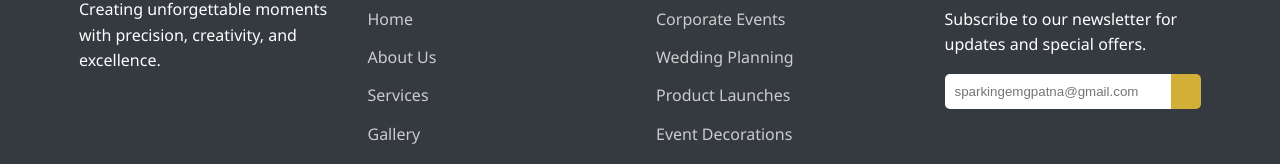
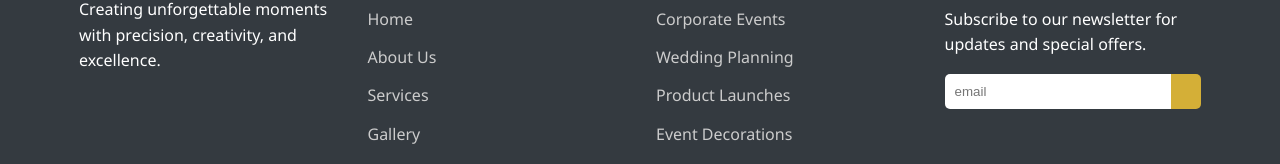
Before and after one commit to sdm420420/sparkingeventmanagement, a plain HTML site: page index.html in a window 1280 px wide. Shown: the part 7385-7549 px from the top of the page. Drawn offline with Linux system fonts and the light colour scheme.

Commit message:
Update index.html

```diff
--- a/index.html
+++ b/index.html
@@ -1216,7 +1216,7 @@ html {
                     <h3>Subscribe</h3>
                     <p>Subscribe to our newsletter for updates and special offers.</p>
                     <form class="newsletter-form">
-                        <input type="email" placeholder="sparkingemgpatna@gmail.com">
+                        <input type="email" placeholder="email">
                         <button type="submit"><i class="fas fa-paper-plane"></i></button>
                     </form>
                 </div>
```
